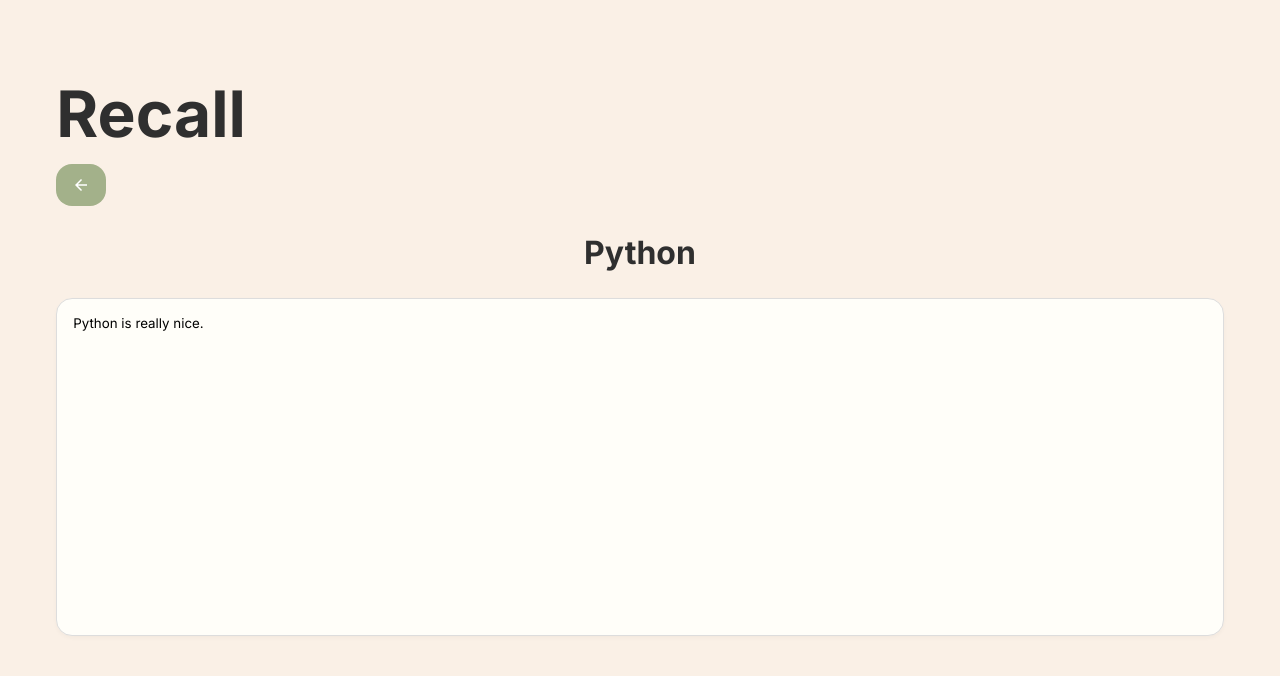
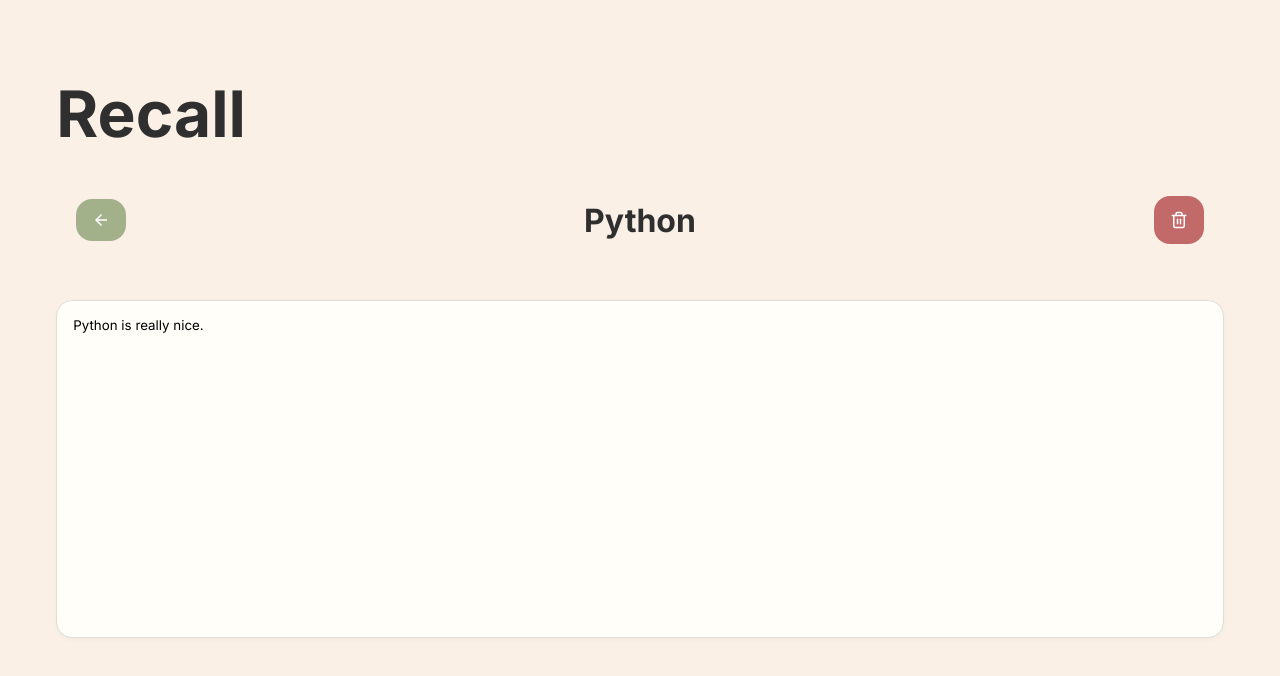
Before and after one commit to 9musa/recall, a React (Create React App) app: page / in a window 1280 px wide. Both pictures are taken after a click on the item "Python". Shown: the top 676 px of the page. Built offline with nearby package versions, Linux system fonts and the light colour scheme.

Commit message:
Polished comments, added delete button, and fixed state reset bugs

```diff
--- a/src/App.css
+++ b/src/App.css
@@ -14,6 +14,15 @@ body {
   margin-left: 2%;
   margin-bottom: 1%;
   font-size: 4rem;
+}
+#backHeader {
+  display: flex;
+  align-items: center;         /* Aligns everything vertically straight across */
+  justify-content: space-between; /* Pushes backBtn left, title center, delBtn right */
+  width: 100%;
+  box-sizing: border-box;
+  padding: 10px 20px;          /* Gives a nice clean breathing room from the edges */
+  position: relative;          /* Ensures everything aligns inside this container */
 }
 #contentBox textarea:focus {
   outline: none;
@@ -64,6 +73,16 @@ body {
 .btn:hover {
   background-color: #87996e;
 }
+#delBtn{
+  margin-left: 2%;
+  width: 50px;
+  background-color: #c26a6a;
+  display: flex;
+  justify-content: center;
+}
+#delBtn.btn:hover{
+  background-color: #a84f4f;
+}
 #backBtn{
   margin-left: 2%;
   width: 50px;
--- a/src/App.js
+++ b/src/App.js
@@ -7,12 +7,13 @@ import { useMemo, useState } from 'react';
 function App() {
   //initialises state piece "query" to hold search input, and its function setQuery
   const [query, setQuery] = useState("");
-  //updates query, takes a value as a parameter, and sets it to query
+  //takes a value as a parameter, and updates it
   const handleQueryChange = (value) => {
     setQuery(value);
   }
+  //holds all topic objects, initialised with a template
   const [topics, setTopics] = useState([{ title: "Python", content: "Python is really nice." }, { title: "Archery", content: "Archery is fun." }, { title: "Polynomials", content: "Mathematics." }]);
-  //holds the selected topic object
+  //holds the selected topic object, initialised to null
   const [selTopic, setSelTopic] = useState(null)
   //filtered array containing matching items, strips each ##
   const filteredTopics = topics.filter(topic => {
@@ -23,39 +24,51 @@ function App() {
     if (!query.trim()) {
       return false
     }
+    //returns the topics that match
     return topics.some(topic => topic.title.toLowerCase().includes(query.toLowerCase()))
   }, [query, topics])
-  //returns true if any array element satisfies the condition
+  //takes title as parameter, and adds it to the end of topics array
   const handleAddTopic = (newTitle) => {
     const newTopicObj = {title: newTitle, content: ""}
     setTopics(prevTopic => [...prevTopic, newTopicObj]);
   }
+  const handleRemoveTopic = () => {
+    if (!selTopic) return
+    setTopics(prevTopic => prevTopic.filter(topic => topic.title !== selTopic.title))
+    setSelTopic(null)
+    setQuery("")
+  }
+  //click event handler, sets selected topic, needs onClick attribute
   const handleTopicClick = (topic) => {
     console.log(`Topic clicked: ${topic.title}`);
     setSelTopic(topic)
   }
+  //if selected topic exists, it passes the selected topic to a save function, and resets selected topic back to none
   const handleGoBack = () => {
     if (selTopic) {
       saveTopicChanges(selTopic)
     }
     setSelTopic(null)
+    setQuery("")
   }
+  //event object as parameter, updates selected topic by copying its old properties, but replaces content with the updated value
   const handleContentChange = (e) => {
     setSelTopic({
       ...selTopic, content: e.target.value,
     });
   };
+  //takes topic object as parameter
   const saveTopicChanges = (topicToSave) => {
-    // 1. Find the index of the topic being edited
+    //find the index of the topic being edited
     const index = topics.findIndex(topic => topic.title === topicToSave.title);
 
-    // 2. Create a copy of the topics array
+    //create a copy of the topics array
     const updatedTopics = [...topics];
 
-    // 3. Replace the old topic object with the new, edited selTopic
+    //replace the old topic object with the new, edited selTopic
     updatedTopics[index] = topicToSave;
 
-    // 4. Update the main topics state
+    //update the main topics state
     setTopics(updatedTopics);
 };
   //TROUBLESHOOTING
@@ -74,6 +87,9 @@ function App() {
     <path d="M20 11H7.83l5.59-5.59L12 4l-8 8 8 8 1.41-1.41L7.83 13H20v-2z"/>
   </svg></button>
             <h2 id="topicTitle">{selTopic.title}</h2>
+            <button id="delBtn" className="btn" onClick={handleRemoveTopic}>
+              <svg xmlns="http://www.w3.org/2000/svg" width="24" height="24" viewBox="0 0 24 24" fill="none" stroke="currentColor" stroke-width="2" stroke-linecap="round" stroke-linejoin="round" class="feather feather-trash-2"><polyline points="3 6 5 6 21 6"></polyline><path d="M19 6v14a2 2 0 0 1-2 2H7a2 2 0 0 1-2-2V6m3 0V4a2 2 0 0 1 2-2h4a2 2 0 0 1 2 2v2"></path><line x1="10" y1="11" x2="10" y2="17"></line><line x1="14" y1="11" x2="14" y2="17"></line></svg>
+            </button>
           </div>
           <div id="contentBox">
             <textarea
```
